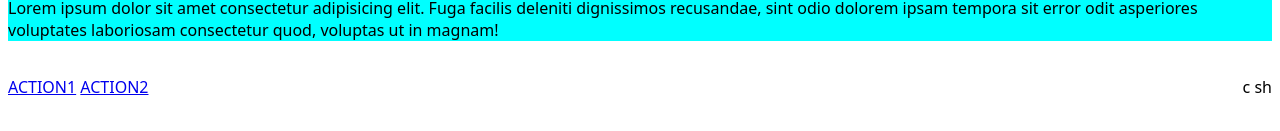
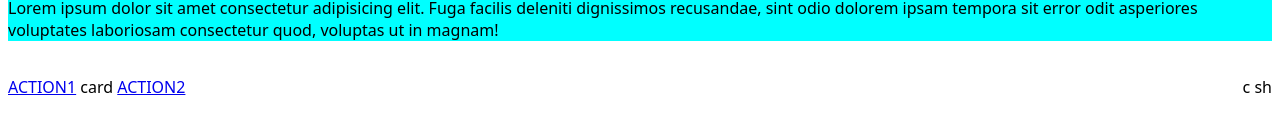
Before and after one commit to xavicci/html-css, a plain HTML site: page GridFlexbox/index.html in a window 1280 px wide. Shown: the part 451-582 px from the top of the page. Drawn offline with Linux system fonts and the light colour scheme.

Commit message:
chapter24

```diff
--- a/GridFlexbox/index.html
+++ b/GridFlexbox/index.html
@@ -27,6 +27,7 @@
         <footer>
             <div class="action">
                 <a href="/">ACTION1</a>
+                card
                 <a href="/">ACTION2</a>
             </div>
             <div class="icons">
```
Also changed, not shown: GridFlexbox/image.png (added), GridFlexbox/readme.md.
